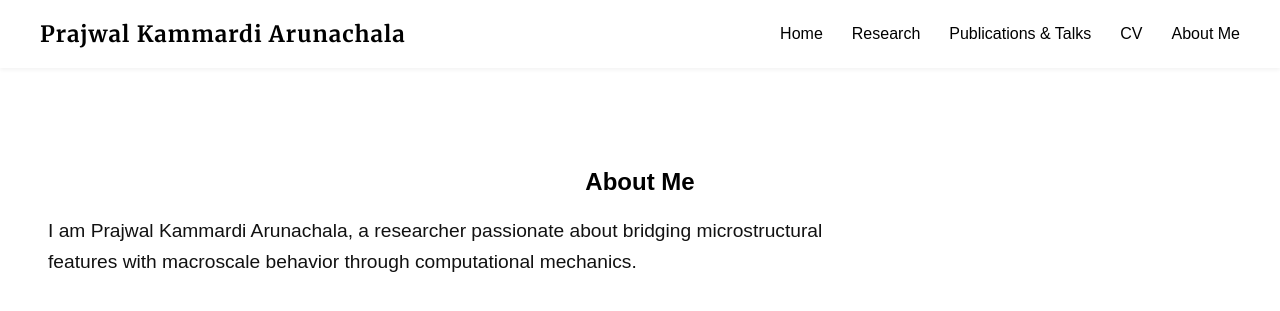
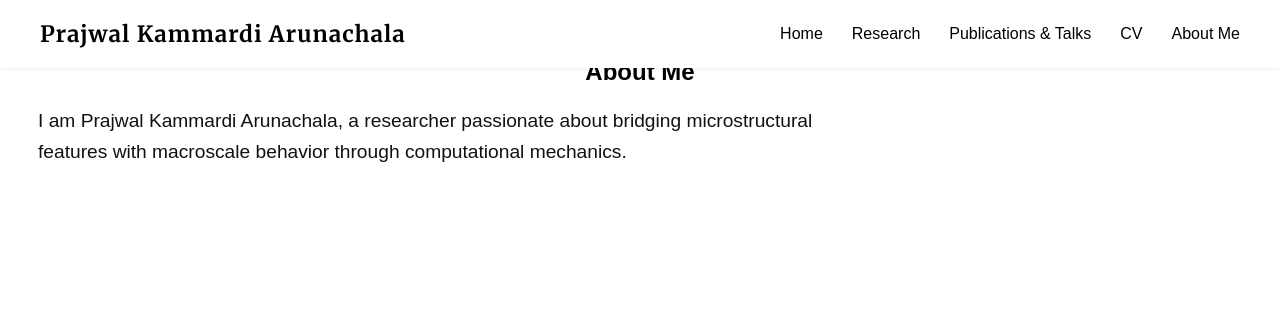
Before and after one commit to prajwalka/prajwalka.github.io, a Jekyll site: the page built from about.md, in a window 1280 px wide. Shown: the top 311 px of the page. Built offline with Jekyll 4.4.1, drawn with Linux system fonts in a browser that asks for light colours; some web fonts are replaced.

Commit message:
Updating homepage

```diff
--- a/assets/style.css
+++ b/assets/style.css
@@ -73,14 +73,14 @@
 
 /* Adjust the body content to avoid being hidden under the fixed header */
 body {
-  padding-top: 100px; /* Adjust based on your header height */
+  padding-top: 0px; /* Adjust based on your header height */
 }
 
 /* Main Content Area */
 main {
   background: white;
-  padding: 40px;
-  margin: 0
+  padding: 30px;
+  margin: 0;
 }
 
 h1, h2, h3 {
@@ -131,7 +131,7 @@
 }
 
 .video-section {
-  margin: 20px 0; /* Space around the video */
+  margin: 0; /* Space around the video */
   text-align: center; /* Center the video */
 }
 
```
Also changed, not shown: index.md (+1 -1 lines).
